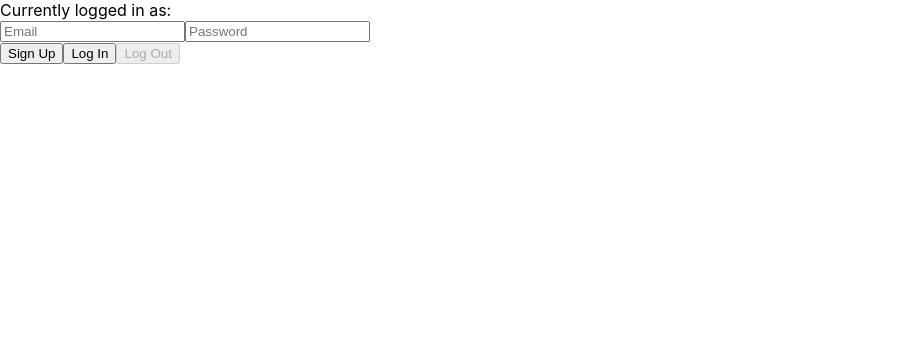
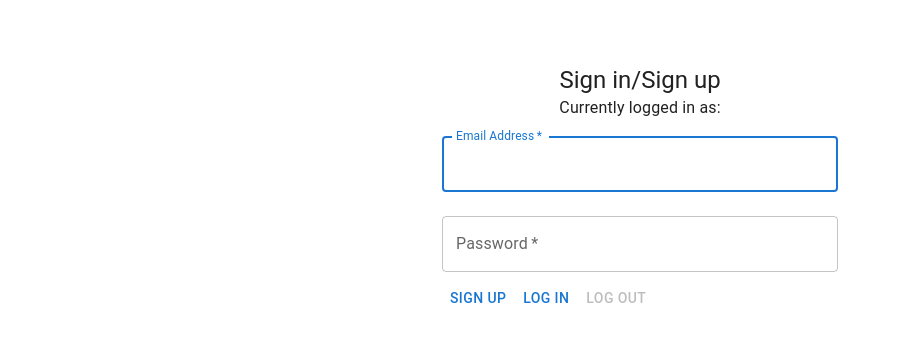
Before and after one commit to somalisintech/2021-hackathon-team-6, a React (Create React App) app: page / in a window 1280 px wide. Shown: the top 342 px of the page, without its empty margins (0-901 px from the left). Built offline with nearby package versions, Linux system fonts and the light colour scheme; no server answers.

Commit message:
styled with material ui

```diff
--- a/package.json
+++ b/package.json
@@ -3,6 +3,8 @@
   "version": "0.1.0",
   "private": true,
   "dependencies": {
+    "@emotion/react": "^11.5.0",
+    "@emotion/styled": "^11.3.0",
     "@mui/material": "^5.0.6",
     "@testing-library/jest-dom": "^5.14.1",
     "@testing-library/react": "^11.2.7",
--- a/src/App.js
+++ b/src/App.js
@@ -2,6 +2,14 @@ import { useRef, useState } from 'react';
 
 import { signup, login, logout, useAuth } from './firebase';
 
+import Button from '@mui/material/Button';
+import CssBaseline from '@mui/material/CssBaseline';
+import TextField from '@mui/material/TextField';
+
+import Box from '@mui/material/Box';
+// import LockOutlinedIcon from '@mui/icons-material/LockOutlined';
+import Typography from '@mui/material/Typography';
+import Container from '@mui/material/Container';
 export default function App() {
 	const [loading, setLoading] = useState(false);
 	const currentUser = useAuth();
@@ -40,23 +48,54 @@ export default function App() {
 	}
 
 	return (
-		<div id="main">
-			<div>Currently logged in as: {currentUser?.email} </div>
-
-			<div id="fields">
-				<input ref={emailRef} placeholder="Email" />
-				<input ref={passwordRef} type="password" placeholder="Password" />
-			</div>
-
-			<button disabled={loading || currentUser} onClick={handleSignup}>
-				Sign Up
-			</button>
-			<button disabled={loading || currentUser} onClick={handleLogin}>
-				Log In
-			</button>
-			<button disabled={loading || !currentUser} onClick={handleLogout}>
-				Log Out
-			</button>
-		</div>
+		<Container component="main" maxWidth="xs">
+			<CssBaseline />
+			<Box
+				sx={{
+					marginTop: 8,
+					display: 'flex',
+					flexDirection: 'column',
+					alignItems: 'center'
+				}}
+			>
+				<Typography component="h1" variant="h5">
+					Sign in/Sign up
+				</Typography>
+				<Typography>Currently logged in as: {currentUser?.email}</Typography>
+				<Box>
+					<TextField
+						inputRef={emailRef}
+						margin="normal"
+						required
+						fullWidth
+						id="email"
+						label="Email Address"
+						name="email"
+						autoComplete="email"
+						autoFocus
+					/>
+					<TextField
+						inputRef={passwordRef}
+						margin="normal"
+						required
+						fullWidth
+						name="password"
+						label="Password"
+						type="password"
+						id="password"
+						autoComplete="current-password"
+					/>
+					<Button disabled={loading || currentUser} onClick={handleSignup}>
+						Sign Up
+					</Button>
+					<Button disabled={loading || currentUser} onClick={handleLogin}>
+						Log In
+					</Button>
+					<Button disabled={loading || !currentUser} onClick={handleLogout}>
+						Log Out
+					</Button>
+				</Box>
+			</Box>
+		</Container>
 	);
 }
--- a/src/firebase.js
+++ b/src/firebase.js
@@ -25,7 +25,7 @@ const firebaseConfig = {
 
 // Initialize Firebase
 const app = initializeApp(firebaseConfig);
-const auth = getAuth();
+const auth = getAuth(app);
 
 export function signup(email, password) {
 	createUserWithEmailAndPassword(auth, email, password);
```
Also changed, not shown: 1 other file (tests, documents, lock files or other folders).
